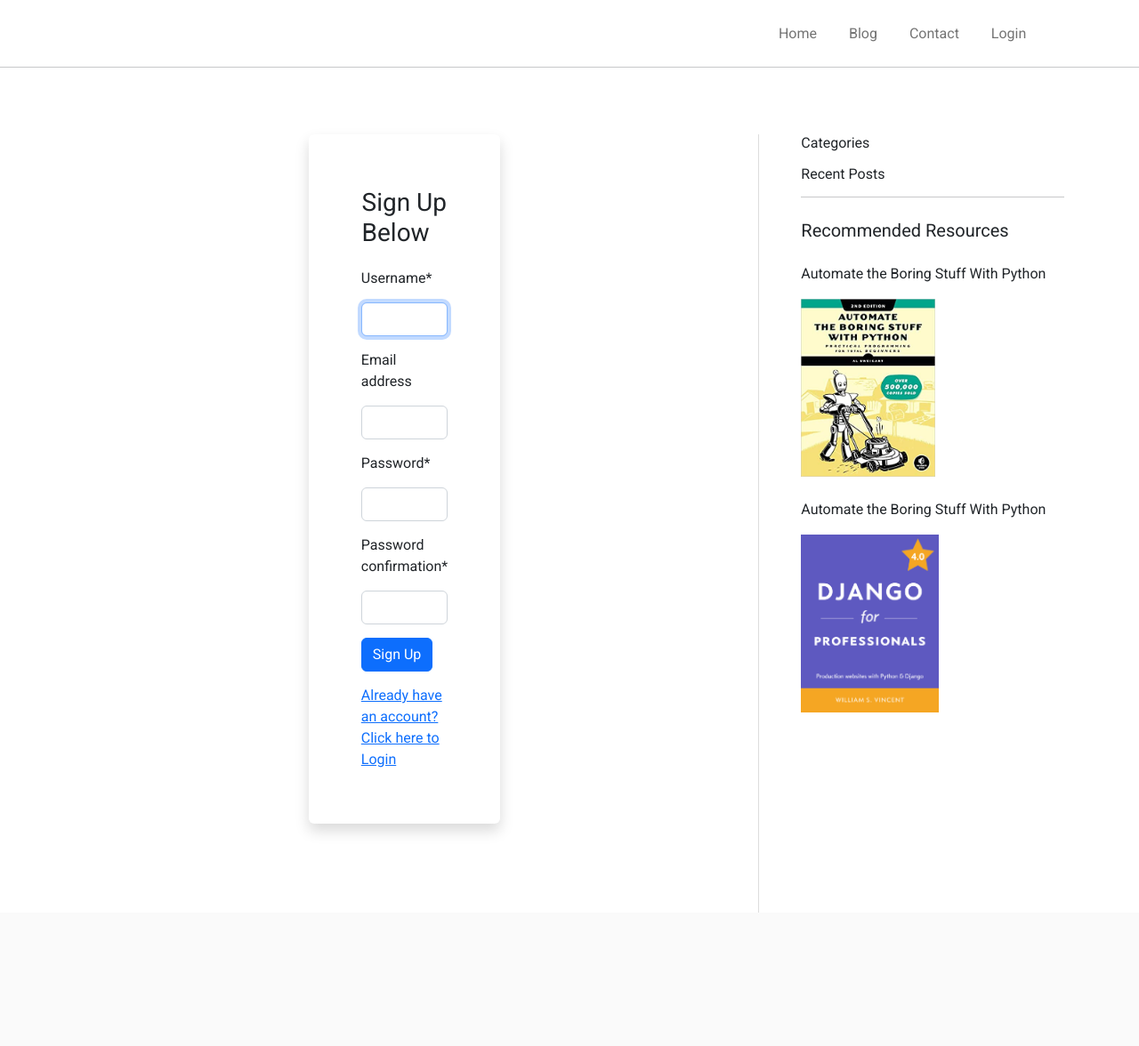
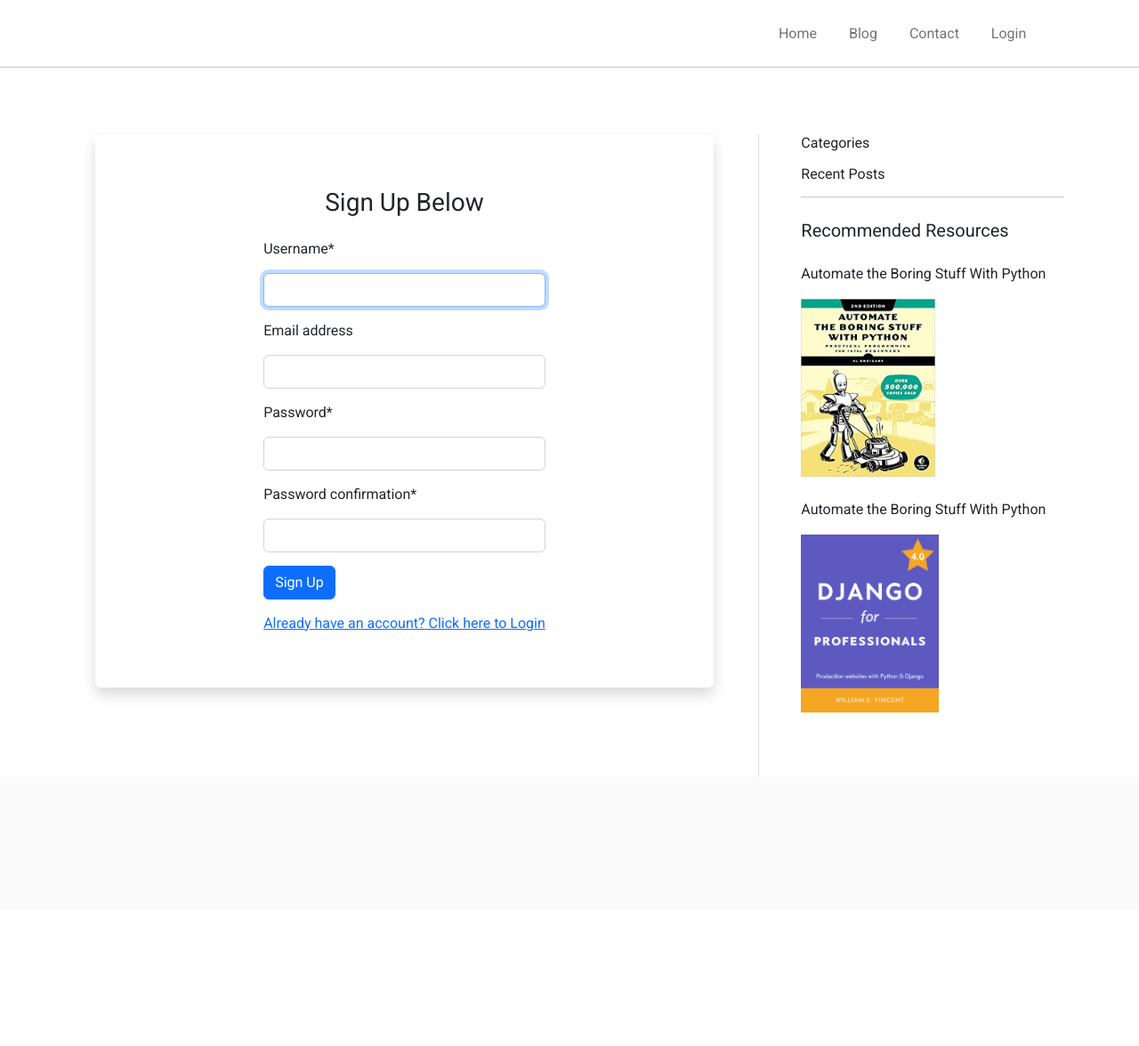
Before and after one commit to cbyroad1/blogproject, a Django app: page /account/signup/ in a window 1280 px wide. Shown: the whole page at 89% size. After the commit the page ends 873 px from the top, so only its background shows below. Run offline with Django 4.2, Linux system fonts and the light colour scheme; data that the repository does not hold is empty; parts of the project's set-up code (start-up, migrations or seed data) failed here and were passed over; some libraries are stand-ins or nearby versions.

Commit message:
fixed styling on sign up form to fit update that included the sidebar in the _base.html template

```diff
--- a/templates/accounts/login.html
+++ b/templates/accounts/login.html
@@ -1,8 +1,6 @@
 {% extends '_base.html' %}
 {% load crispy_forms_tags %}
 {% block content %}
-
-<div class="row">
 
     <div class="col-sm-12 justify-content-center">
         <div class="register-login-div shadow bg-white rounded">
@@ -20,6 +18,5 @@
             </div>
         </div>
     </div>
-</div>
 
 {% endblock content %}
--- a/templates/accounts/signup.html
+++ b/templates/accounts/signup.html
@@ -2,12 +2,9 @@
 {% load crispy_forms_tags %}
 {% block content %}
 
-<div class="row">
-    <div class="col-sm-4">
-    </div>
-    <div class="col-sm-4 justify-content-center">
+    <div class="col-sm-12 justify-content-center">
         <div class="register-login-div shadow bg-white rounded">
-        <h3>Sign Up Below</h3>
+            <h3>Sign Up Below</h3>
             <div class="signup-form">
                 <form class="login-signup-form" method="post">
                     {% csrf_token %}
@@ -21,9 +18,6 @@
             </div>
         </div>
     </div>
-    <div class="col-sm-4">
-    </div>
-</div>
 
 
 {% endblock content %}
```
